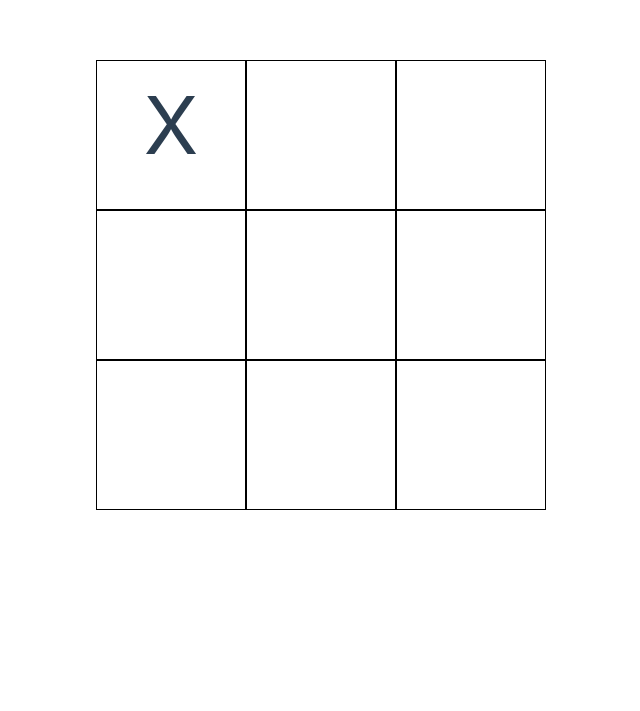
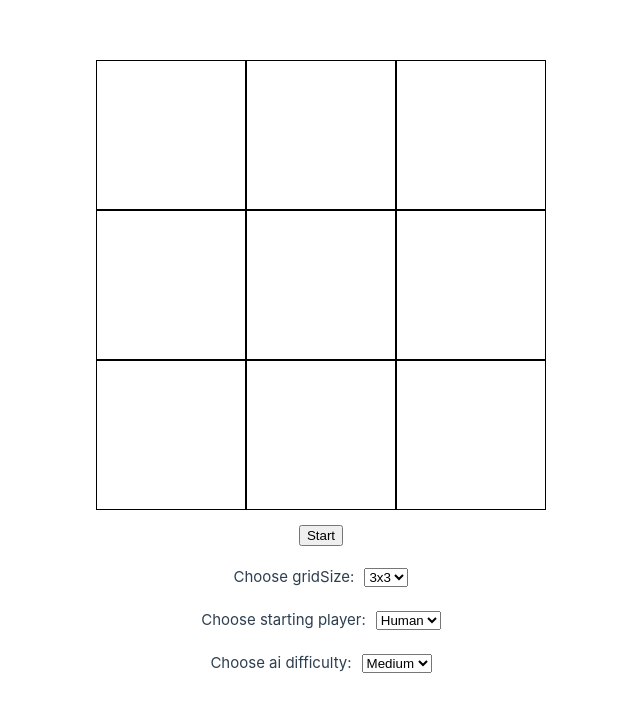
Before and after one commit to sottovocetomato/tic-tac-toe, a Vue app: page / in a window 1280 px wide. Shown: the part 215-926 px from the top of the page, without its empty margins (319-959 px from the left). Before the commit the page ends 800 px from the top, so only its background shows below. Built offline with nearby package versions, Linux system fonts and the light colour scheme.

Commit message:
()refactor code +add ability to choose difficulty, grid size, player turn

```diff
--- a/src/components/TicTacToe.vue
+++ b/src/components/TicTacToe.vue
@@ -1,72 +1,155 @@
 <template>
-  <div class="grid-wrap" ref="gridWrap">
-    <span class="game-grid" data-id="1"></span><span class="game-grid" data-id="2"></span
-    ><span class="game-grid" data-id="3"></span><span class="game-grid" data-id="4"></span
-    ><span class="game-grid" data-id="5"></span><span class="game-grid" data-id="6"></span
-    ><span class="game-grid" data-id="7"></span><span class="game-grid" data-id="8"></span
-    ><span class="game-grid" data-id="9"></span>
+  <div class="grid-wrap" ref="gridWrap" :style="gridStyle" :key="gridSize">
+    <span v-for="cell in gridSize * gridSize" :key="cell" :data-id="cell" class="game-grid"></span>
   </div>
-  <div v-if="winner">
-    <h3>{{ winner }} wins!</h3>
+  <div class="game-controls">
+    <button @click="startGame">{{ !gameIsRunning ? 'Start' : 'Restart' }}</button>
+    <div>
+      <label for="game-difficulty" class="select-label">Choose gridSize:</label>
+      <select id="game-difficulty" @change="changeGridSize" :disabled="gameIsRunning">
+        <option value="3">3x3</option>
+        <option value="5">5x5</option>
+        <!--    <option value="10">10x10</option>-->
+      </select>
+    </div>
+    <div>
+      <label for="starting-player" class="select-label">Choose starting player:</label>
+      <select id="starting-player" @change="(e) => changeStartingP(e)" :disabled="gameIsRunning">
+        <option value="human">Human</option>
+        <option value="ai">Ai</option>
+      </select>
+    </div>
+
+    <div>
+      <label for="game-difficulty" class="select-label">Choose ai difficulty:</label>
+      <select id="game-difficulty" @change="changeDifficulty" :disabled="gameIsRunning">
+        <option value="2">Medium</option>
+        <option value="4">Hard</option>
+      </select>
+    </div>
+
+    <div v-if="winner">
+      <h3>{{ winner }} wins!</h3>
+    </div>
   </div>
 </template>
 
 <script setup>
 import { computed, nextTick, onMounted, ref } from 'vue'
 
-const gridSize = 3
+const gridSize = ref(3)
 const gridWrap = ref(null)
 const gridCollection = ref([])
 const gridArr = ref([])
 
-const playerTurn = ref(false)
-const aiToken = 'X'
-const playerToken = 'O'
+const isAiFirst = ref(false)
+
+const gameDepth = ref(1)
+
+const maximizerToken = 'X'
+const minimizerToken = 'O'
+
+const aiToken = computed(() => (isAiFirst.value ? maximizerToken : minimizerToken))
+const playerToken = computed(() => (isAiFirst.value ? minimizerToken : maximizerToken))
+
+const gridStyle = computed(() => ({
+  gridTemplateColumns: `repeat(${gridSize.value}, minmax(${450 / gridSize.value}px, 1fr))`,
+  fontSize: `${15 / gridSize.value}rem`
+}))
+
+const gameIsRunning = ref(false)
+const gamesPlayed = ref(0)
+const playerTurn = ref(true)
 
 const scoreMap = { X: 10, O: -10, tie: 0 }
 
 const winner = ref(null)
 
-onMounted(async () => {
+onMounted(async () => await setupGridInteractions())
+
+function changeStartingP(e) {
+  isAiFirst.value = e.target.value === 'ai'
+}
+function changeDifficulty(e) {
+  console.log(e, 'startingPlayer')
+  gameDepth.value = +e.target.value
+}
+function changeGridSize(e) {
+  gridSize.value = +e.target.value
+  setupGridInteractions()
+}
+
+async function setupGridInteractions() {
   await nextTick(() => {
     gridCollection.value = gridWrap.value.querySelectorAll('.game-grid')
+    console.log(gridCollection.value)
     let arr = []
+    gridArr.value = []
     gridCollection.value.forEach((c, i) => {
       arr.push(null)
-      if (arr.length === 3) {
+      if (arr.length === gridSize.value) {
         gridArr.value.push(arr)
         arr = []
       }
       c.addEventListener('click', (e) => {
-        setPlayerToken(c)
+        playerMove(c)
       })
     })
-    if (!playerTurn.value) {
-      cpuMove()
+  })
+}
+
+function startGame() {
+  playerTurn.value = !isAiFirst.value
+  if (gamesPlayed.value)
+    if (gamesPlayed.value > 0) {
+      winner.value = null
+      gridCollection.value.forEach((c) => (c.innerText = ''))
+      for (let r = 0; r < gridArr.value.length; r++) {
+        for (let c = 0; c < gridArr.value[r].length; c++) {
+          gridArr.value[r][c] = null
+        }
+      }
+      // gridKey.value++
     }
-  })
-})
 
-function setPlayerToken(c) {
-  if (c.innerText || winner.value) return
-  c.innerText = playerToken
-  const row = Math.ceil(c.dataset.id / 3) - 1
-  const column = c.dataset.id % gridSize ? (c.dataset.id % gridSize) - 1 : gridSize - 1
-  gridArr.value[row][column] = playerToken
+  gameIsRunning.value = true
+
+  gamesPlayed.value++
+  if (isAiFirst.value) {
+    cpuMove()
+  }
+}
+
+function playerMove(c) {
+  console.log(!!c.innerText, 'c.innerText')
+  if (!playerTurn.value || c.innerText || winner.value || !gameIsRunning.value) return
+  c.innerText = playerToken.value
+  const row = Math.ceil(c.dataset.id / gridSize.value) - 1
+  const column =
+    c.dataset.id % gridSize.value ? (c.dataset.id % gridSize.value) - 1 : gridSize.value - 1
+  gridArr.value[row][column] = playerToken.value
   winner.value = checkWin(gridArr.value)
-  playerTurn.value = !playerTurn.value
+  if (winner.value) {
+    gameIsRunning.value = false
+    return
+  }
+  playerTurn.value = false
   cpuMove()
 }
 
 function cpuMove() {
-  if (winner.value) return
+  if (winner.value || !gameIsRunning.value) return
   const board = JSON.parse(JSON.stringify(gridArr.value))
-  const { move } = minimax(board, 0, true, -Infinity, Infinity)
+  const { move } = minimax(board, 0, isAiFirst.value, -Infinity, Infinity)
 
-  gridArr.value[move.r][move.c] = aiToken
-  gridCollection.value[gridSize * move.r + move.c].innerText = aiToken
+  gridArr.value[move.r][move.c] = aiToken.value
+  gridCollection.value[gridSize.value * move.r + move.c].innerText = aiToken.value
   winner.value = checkWin(gridArr.value)
-  playerTurn.value = !playerTurn.value
+  if (winner.value) {
+    gameIsRunning.value = false
+    return
+  }
+  playerTurn.value = true
 }
 
 function checkWin(board) {
@@ -87,7 +170,7 @@ function checkWin(board) {
         break
       }
       tokenStreak++
-      winner = tokenStreak === gridSize ? board[0][c] : null
+      winner = tokenStreak === gridSize.value ? board[0][c] : null
     }
   }
 
@@ -98,7 +181,7 @@ function checkWin(board) {
       break
     }
     tokenStreak++
-    winner = tokenStreak === gridSize ? board?.[c]?.[c] : null
+    winner = tokenStreak === gridSize.value ? board?.[c]?.[c] : null
   }
 
   for (let c = 0; c < board[0].length; c++) {
@@ -111,7 +194,7 @@ function checkWin(board) {
       break
     }
     tokenStreak++
-    winner = tokenStreak === gridSize ? board?.[board.length - 1]?.[0] : null
+    winner = tokenStreak === gridSize.value ? board?.[board.length - 1]?.[0] : null
   }
 
   for (let r = 0; r < board.length; r++) {
@@ -121,17 +204,17 @@ function checkWin(board) {
       break
     }
     tokenStreak++
-    winner = tokenStreak === gridSize ? 'tie' : null
+    winner = tokenStreak === gridSize.value ? 'tie' : null
   }
   return winner
 }
 
 function minimax(board, depth, isMaximizing, alpha, beta) {
   const result = checkWin(board)
-  if (depth > 4) return { score: 0 }
+  if (depth > gameDepth.value) return { score: 0 }
   if (scoreMap[result] != null) {
     if (result === 'tie') return { score: scoreMap[result] }
-    const evaluated = result === aiToken ? scoreMap[result] - depth : scoreMap[result] + depth
+    const evaluated = result === aiToken.value ? scoreMap[result] - depth : scoreMap[result] + depth
     return { score: evaluated }
   }
   if (isMaximizing) {
@@ -141,7 +224,7 @@ function minimax(board, depth, isMaximizing, alpha, beta) {
       for (let c = 0; c < board[r].length; c++) {
         const curBoard = JSON.parse(JSON.stringify(board))
         if (curBoard[r][c] === null) {
-          curBoard[r][c] = aiToken
+          curBoard[r][c] = maximizerToken
           const { score } = minimax(curBoard, depth + 1, false, alpha, beta)
           move = score > bestScore ? { r, c } : move
           bestScore = Math.max(score, bestScore)
@@ -160,7 +243,7 @@ function minimax(board, depth, isMaximizing, alpha, beta) {
       for (let c = 0; c < board[r].length; c++) {
         const curBoard = JSON.parse(JSON.stringify(board))
         if (curBoard[r][c] === null) {
-          curBoard[r][c] = playerToken
+          curBoard[r][c] = minimizerToken
           const { score } = minimax(curBoard, depth + 1, true, alpha, beta)
           move = score < bestScore ? { r, c } : move
           bestScore = Math.min(score, bestScore)
@@ -176,21 +259,34 @@ function minimax(board, depth, isMaximizing, alpha, beta) {
 </script>
 
 <style scoped>
+.game-controls {
+  margin: 15px auto;
+  display: flex;
+  width: 450px;
+  height: 150px;
+  flex-direction: column;
+  justify-content: space-between;
+  align-items: center;
+}
 .grid-wrap {
   margin: auto;
   display: grid;
   width: 450px;
   height: 450px;
-  grid-template-columns: 1fr 1fr 1fr;
-  grid-template-rows: 150px 150px 150px;
+  /*grid-template-columns: repeat(auto-fill, minmax(90px, 1fr));*/
+  grid-auto-rows: 1fr;
   margin-top: 20%;
 }
 .game-grid {
   border: 1px solid black;
   text-align: center;
-  font-size: 5rem;
+  /*font-size: 5rem;*/
+  /*font-size: 1rem;*/
 }
 .game-grid:hover {
   cursor: pointer;
 }
+.select-label {
+  margin-right: 10px;
+}
 </style>
```
